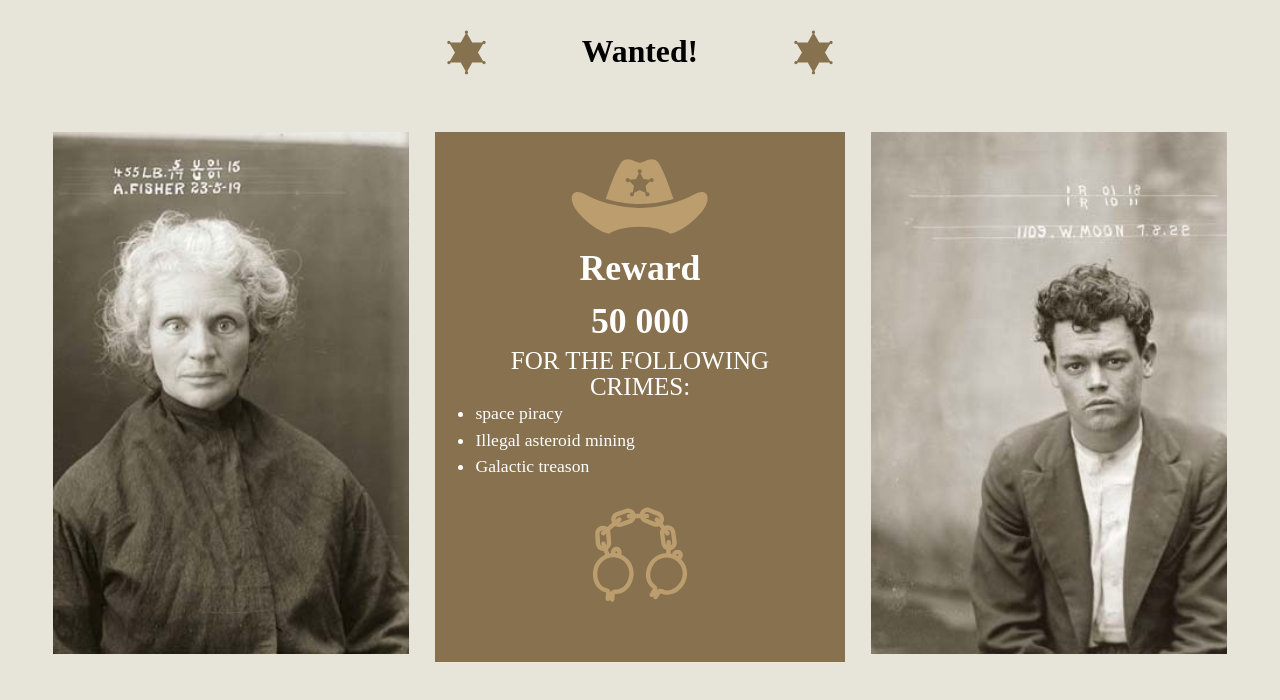
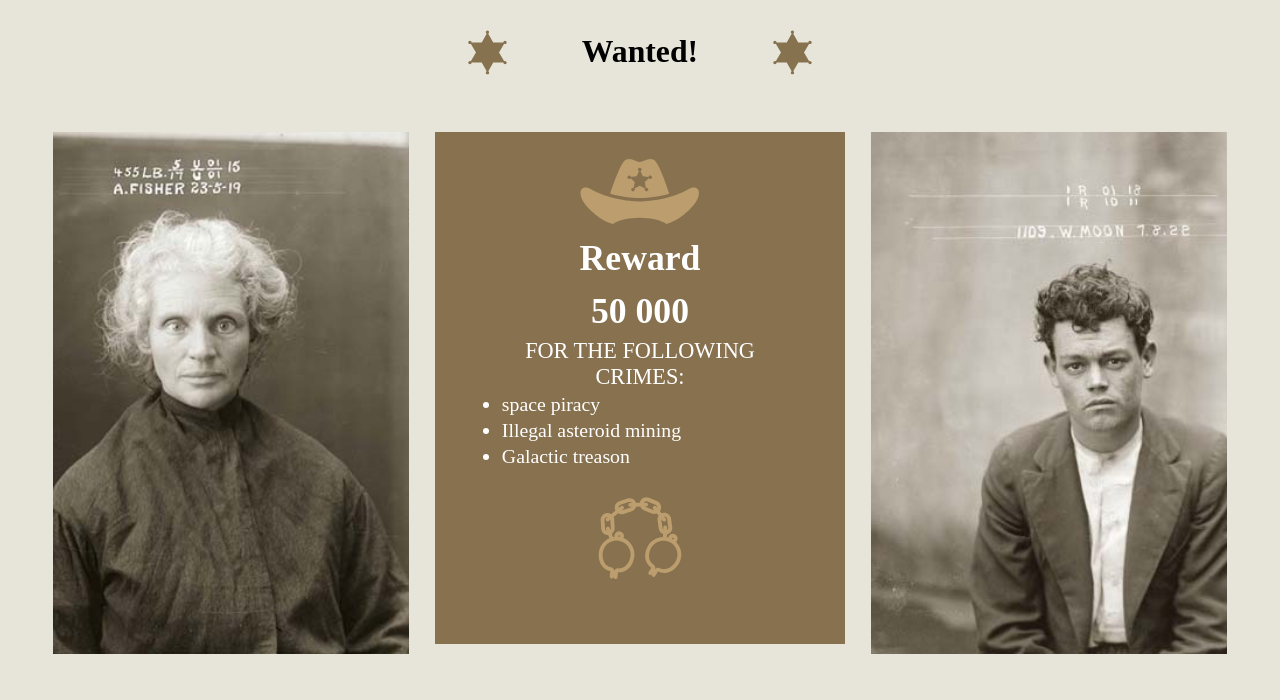
Before and after one commit to paisley-laurenzio/dsn1676-assignment-1, a plain HTML site: page index.html in a window 1280 px wide. Drawn offline with Linux system fonts and the light colour scheme.

Commit message:
proofed html for proper set up

```diff
--- a/css/main.css
+++ b/css/main.css
@@ -42,12 +42,11 @@ body {
 
 .title {
     background-image: url(../images/logo.svg), url(../images/logo.svg);
-    background-position: left, right;
+    background-position: 6% 50%, 94% 50%;
     background-repeat: no-repeat;
     background-size: 45px 45px;
     background-color: #E7E5D9;
     margin: 0 auto;
-
 }
 
 .center {
@@ -61,6 +60,10 @@ body {
     max-width: 2em;
     margin: 0 auto;
     float: left;
+}
+
+.spacing {
+    `margin-left: 7em;
 }
 
 .hat {
@@ -78,7 +81,7 @@ body {
 
 .background {
     background-color: #87714F;
-    margin: 0 auto;
+    margin-bottom: 1em;
     position: relative;
     color: white;
 }
--- a/index.html
+++ b/index.html
@@ -10,35 +10,36 @@
         <meta name="viewport" content="width=device-width,initial-scale=1">
     </head>
     <body>
+
         <header class="gutter-2 island">
             <div class="grid masthead">
-                <div class="unit unit-xs-1 unit-s-1 unit-m-1-3 unit-l-1-3 title gutter-2">
+                <div class="unit unit-xs-1 unit-s-1 unit-m-1-3 unit-l-1-3 title">
                     <h1 class="center yota">Wanted!</h1>
                 </div>
             </div>
         </header>
 
-        <div class="grid island">
+        <main class="grid island">
             <div class="unit unit-xs-1 unit-s-1 unit-m-1-3 unit-l-1-3 gutter">
                 <img src="images/woman.jpg" alt="image of old woman" class="frame">
             </div>
 
-            <div class="unit unit-xs-1 unit-s-1 unit-m-1-3 unit-l-1-3 background pad-t pad-b">
-                <img src="images/hat.svg" alt="hat graphic" class="hat center">
+            <div class="unit unit-xs-1 unit-s-1 unit-m-1-3 unit-l-1-3 background pad-t pad-b gutter">
+                <img src="images/hat.svg" alt="hat graphic" class="hat">
                 <h2 class="center zetta">Reward<br>50 000</h2>
-                <p class="uppercase gutter center tera">For the following crimes:</p>
-                <ul>
+                <p class="giga uppercase gutter center">For the following crimes:</p>
+                <ul class="mega">
                     <li>space piracy</li>
                     <li>Illegal asteroid mining</li>
                     <li>Galactic treason</li>
                 </ul>
-                <img src="images/handcuffs.svg" alt="handcuffs graphic" class="handcuffs center">
+                <img src="images/handcuffs.svg" alt="handcuffs graphic" class="handcuffs">
             </div>
 
             <div class="unit unit-xs-1 unit-s-1 unit-m-1-3 unit-l-1-3 gutter">
                 <img src="images/boy.jpg" alt="image of youth male" class="frame">
             </div>
-        </div>
+        </main>
 
     </body>
 </html>
```
